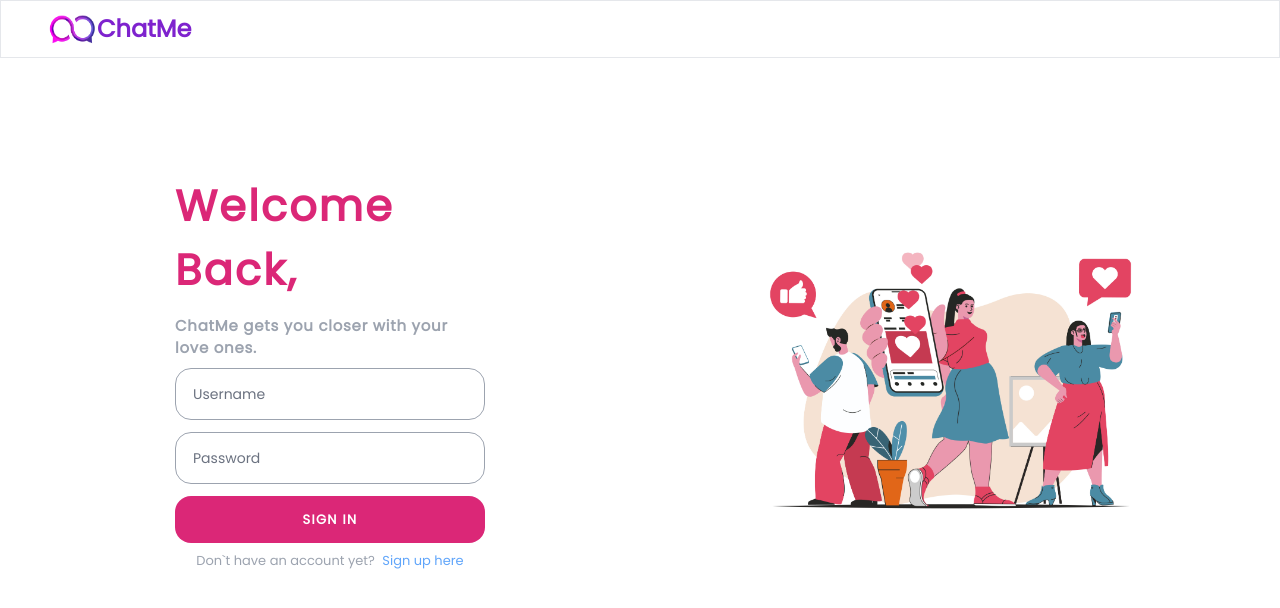
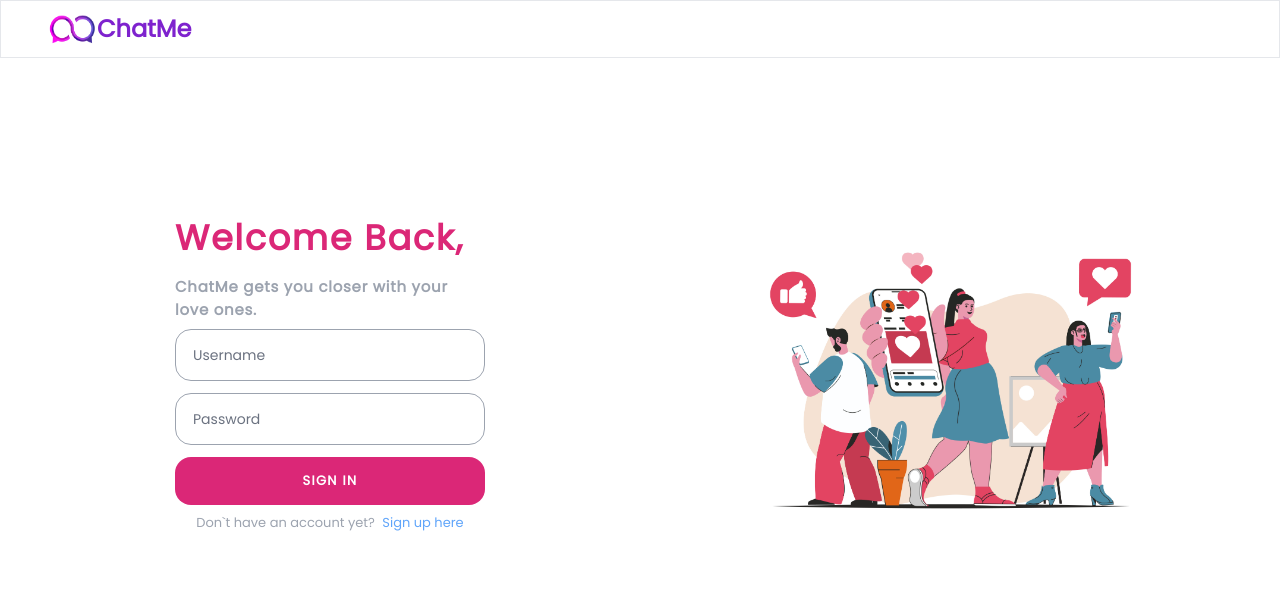
Before and after one commit to alexandernovo/WebSocket-Chat, a React (Vite) app in the folder client/: page / in a window 1280 px wide. Shown: the top 608 px of the page. Built offline with nearby package versions, Linux system fonts and the light colour scheme.

Commit message:
Fix Text

```diff
--- a/client/src/components/Chat.jsx
+++ b/client/src/components/Chat.jsx
@@ -46,7 +46,7 @@ const Chat = ({ contact, setToggle, showMessage }) => {
     }, []);
     // Initialize socket only once
     useEffect(() => {
-        const socket = io('http://localhost:5000');
+        const socket = io(import.meta.env.VITE_API_URL);
         setSocketInstance(socket);
 
         // Clean up socket when component is unmounted
--- a/client/src/components/Messages.jsx
+++ b/client/src/components/Messages.jsx
@@ -22,7 +22,7 @@ const Messages = ({ onClick }) => {
     }, []);
 
     useEffect(() => {
-        const socket = io('http://localhost:5000');
+        const socket = io(import.meta.env.VITE_API_URL);
         setSocketInstance(socket);
         socket.emit('joinRoom', userID);
 
--- a/client/src/pages/Home.jsx
+++ b/client/src/pages/Home.jsx
@@ -21,7 +21,7 @@ const Home = () => {
     // Change the contact local storage and activate dependencies to refetch messages for the selected contact
 
     useEffect(() => {
-        const socket = io('http://localhost:5000');
+        const socket = io(import.meta.env.VITE_API_URL);
         setSocketInstance(socket);
 
         // Clean up socket when component is unmounted
--- a/client/src/pages/Login.jsx
+++ b/client/src/pages/Login.jsx
@@ -8,7 +8,6 @@ import Girl from '../assets/images/bg-girl.jpg'
 import Nav from '../components/Nav'
 
 const Login = () => {
-
     const [username, setUsername] = useState('');
     const navigate = useNavigate();
     const [password, setPassword] = useState('');
@@ -43,7 +42,7 @@ const Login = () => {
             <div className='h-full overflow-y-auto lg:h-4/5 md:h-4/5 flex flex-col lg:flex-row md:flex:row px-5'>
                 <div className='w-full lg:w-1/2 md:w-1/2 flex items-center justify-center order-last md:order-1 lg:order-1  mt-5 md:mt-0 lg:mt-0'>
                     <div className='w-full lg:w-2/4 md:w-2/4 m-auto'>
-                        <p className='text-[24px] md:text-[43px] lg:text-[43px] font-bold text-black tracking-wider text-pink-600'>Welcome Back,</p>
+                        <p className='text-[24px] md:text-[43px] lg:text-[35px] font-bold text-black tracking-wider text-pink-600'>Welcome Back,</p>
                         <p className='text-[12px] md:text-[27px] lg:text-[15px] font-bold text-black tracking-wider text-gray-400 mt-1 lg:mt-3 md:mt-3'>ChatMe gets you closer with your love ones.</p>
                         <form onSubmit={handleSubmit}>
                             <div className='mt-2'>
```
Also changed, not shown: 1 other file (tests, documents, lock files or other folders).
